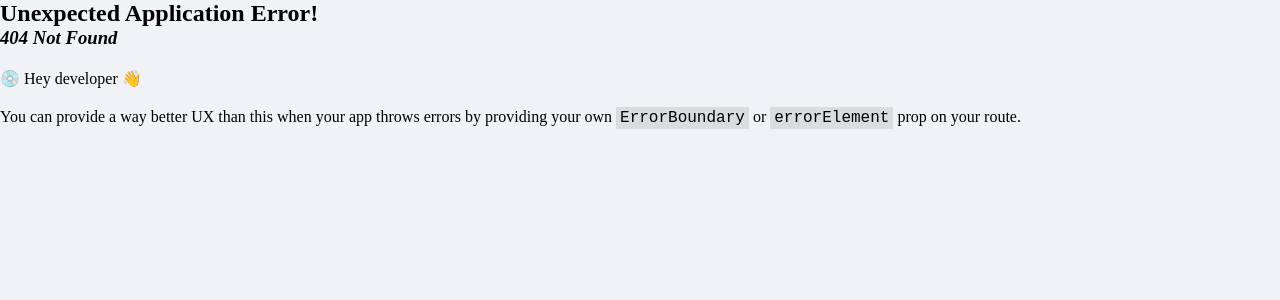
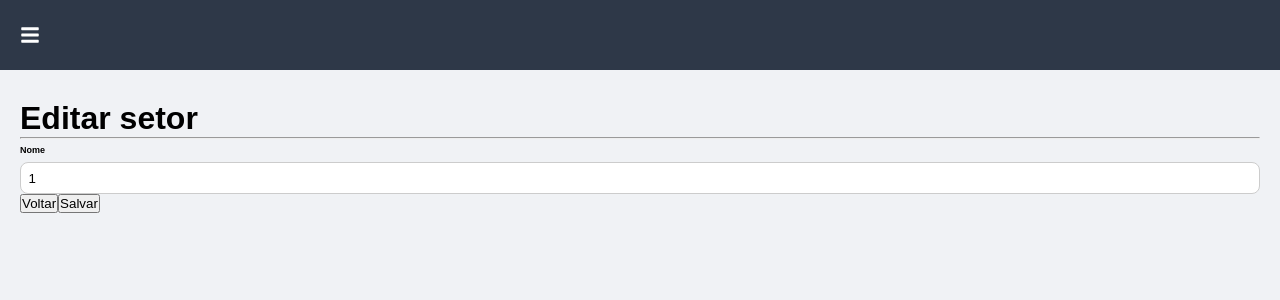
Before and after one commit to slicedcheese1/OticaCrud, a React (Vite) app: page /Sistema/editar-setor/1 in a window 1280 px wide. Before the commit this address had no page. Shown: the top 300 px of the page. Built offline with nearby package versions, Linux system fonts and the light colour scheme.

Commit message:
primeira parte editar

```diff
--- a/src/Componentes/Clientes/ClienteRegistro/CardContatoClienteRegistro.css
+++ b/src/Componentes/Clientes/ClienteRegistro/CardContatoClienteRegistro.css
@@ -21,11 +21,6 @@
   scale: 1.3;
   color:red
 }
-
-
-
-
-
 
 .num-box {
   display: flex;
@@ -57,3 +52,11 @@
   margin-left: 10px;
   width: 35px;
 }
+
+
+.column-flex-box{
+
+  display: flex;
+  flex-direction: column;
+
+}
--- /dev/null
+++ b/src/Pages/Setor/EditarSetor.jsx
@@ -0,0 +1,74 @@
+import React, { useState, useEffect } from 'react'
+import { Link } from 'react-router-dom'
+import { useParams } from 'react-router-dom';
+
+const EditarSetor = () => {
+
+  const { nome } = useParams();
+  const [nomeCargo, setNomeCargo] = useState(nome)
+  const [erroNome, setErroNome] = useState(false)
+
+  const validarCampoNome = (nome) => {
+      const nomeValue = nome;
+      console.log("nome: ", nomeValue)
+      if (!nomeCargo) {
+        setErroNome(true)
+      } else {
+        setErroNome(false)
+      }
+    };
+
+  const handleSalvar = (e) => {
+      e.preventDefault();
+
+      if (erroNome) {
+        return
+      }
+
+      fetch('http://localhost:8080/cargo', {
+        //mode: 'no-cors',
+        method: 'POST',
+        body: JSON.stringify({
+          nomeCargo
+        }),
+        headers: {
+          'Accept': 'application/json',
+          'Content-Type': 'application/json'
+        }
+      })
+        .then(response => response.json())
+        .then((data) => {
+          console.log('Post criado com sucesso:', data);
+        })
+        .catch((error) => {
+          console.error('Erro ao criar post:', error);
+        });
+    };
+
+  return (
+      <div>
+          <h1>Editar setor</h1>
+          <hr />
+          <label>Nome</label>
+          <input
+          placeholder='Vendedor, gerente, supervisor..'
+          value={nomeCargo}
+          onChange={(e) => setNomeCargo(e.target.value)}
+          onBlur={(e) => {validarCampoNome(e.target.value)}}
+          />
+          {erroNome && <span style={{ color: 'red' }}>Digite o nome do cargo.</span>}
+
+          <Link to={`/Sistema/setor/`}>
+              <button>Voltar</button>
+          </Link>
+
+          <button
+          onClick={handleSalvar}
+          >Salvar</button>
+
+
+      </div>
+  )
+}
+
+export default EditarSetor
--- a/src/Pages/Setor/Setor.jsx
+++ b/src/Pages/Setor/Setor.jsx
@@ -14,7 +14,6 @@ const Setor = () => {
       .then(resposta => resposta.json())
       .then(dados => {
         setSetores(dados);
-
       });
   };
 
@@ -66,8 +65,8 @@ const Setor = () => {
             <tr key={setor.idCargo}>
               <td>{setor.nomeCargo}</td>
               <td>
-                <Link to={`/Sistema/cadastro-setor/${setor.idCargo}`}>
-                  <button onClick={()=>atualizarSetores(setor.idCargo)}>Editar</button>
+                <Link to={`/Sistema/editar-setor/${setor.nomeCargo}`}>
+                  <button>Editar</button>
                 </Link>
                 <button onClick={() => deletarSetores(setor.idCargo)}>Excluir</button>
               </td>
```
Also changed, not shown: src/main.jsx (+4 -3 lines).
